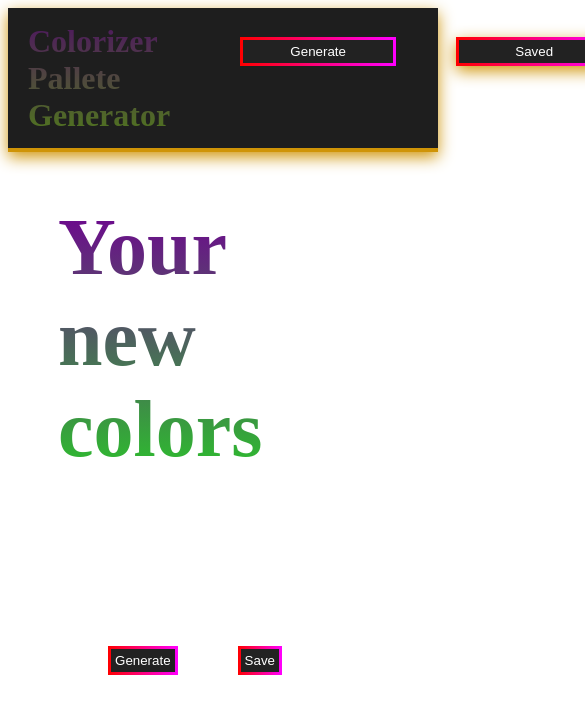
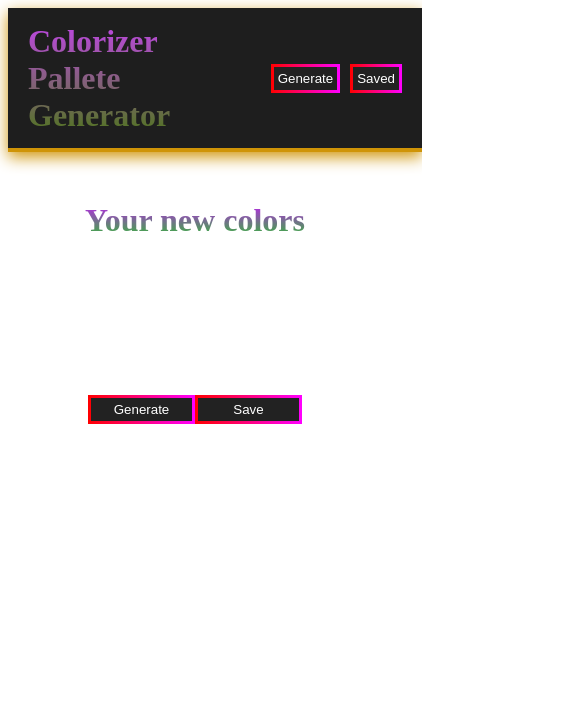
Before and after one commit to simo994q/pallette-generator-ts, a React (Vite) app: page / in a window 390 px wide. Shown: the top 714 px of the page, 585 px wide, since content can reach past the window. Built offline with nearby package versions, Linux system fonts and the light colour scheme; the HTML template or start-up script is replaced by a standard one.

Commit message:
More responsive :100:

```diff
--- a/src/Components/Button/Buttons.module.scss
+++ b/src/Components/Button/Buttons.module.scss
@@ -12,10 +12,11 @@
     display: flex;
     justify-content: center;
     position: relative;
-    width: 150px;
+    width: 100%;
     padding: 3px;
     background: linear-gradient(to right, red, rgb(255, 0, 255));
-    margin: 30px;
+    // margin: 10px;
+
 }
 
 
--- a/src/Components/ColorGroupHome/ColorGroupHome.module.scss
+++ b/src/Components/ColorGroupHome/ColorGroupHome.module.scss
@@ -1,6 +1,6 @@
 .wrapper {
     display: grid;
-    grid-template-columns: repeat(auto-fit, minmax(100px, 1fr));
+    grid-template-columns: 1fr 1fr 1fr 1fr 1fr;
     width: 100%;
     justify-content: center;
     gap: 4rem;
@@ -9,8 +9,25 @@
 
 
 @media (max-width: 360px) {
-    .wrapper{
-        gap: 3rem;
+    .wrapper {
+        grid-template-columns: 1fr 1fr;
+        gap: 2rem;
     }
 
- }
+}
+
+@media (min-width: 360px) and (max-width: 500px) {
+    .wrapper {
+        grid-template-columns: 1fr 1fr;
+        gap: 2rem;
+    }
+
+}
+
+@media (max-width: 768px) and (min-width:500px) {
+    .wrapper {
+        grid-template-columns: 1fr 1fr 1fr;
+        gap: 2rem;
+    }
+
+}
--- a/src/Pages/Homepage.module.scss
+++ b/src/Pages/Homepage.module.scss
@@ -1,5 +1,6 @@
 .homepage {
     margin: 30px;
+
     .headline {
         display: flex;
         flex-direction: column;
@@ -10,7 +11,7 @@
     h1 {
         font-size: 5rem;
         margin: 20px 20px 50px 20px;
-        background: -webkit-linear-gradient(rgb(112, 0, 146), rgb(44, 192, 44));
+        background: -webkit-linear-gradient(rgb(194, 26, 245), rgb(44, 192, 44));
         -webkit-background-clip: text;
         -webkit-text-fill-color: transparent;
     }
@@ -30,13 +31,44 @@
     color: white;
     font-size: 0.8rem;
 }
-    // margin: 50px;
+
+
+.generateSaveMobile {
+    display: none;
+}
 
 
 @media (max-width: 360px) {
 
-    h1{
+    .generateSaveMobile {
+        display: flex;
+        flex-direction: column;
+        gap: 20px;
+        justify-content: center;
+    }
+
+    .generateSave {
         display: none;
     }
 
- }
+    .homepage {
+
+        h1 {
+            font-size: 1.5rem;
+            margin: 20px 0px;
+
+        }
+
+    }
+}
+
+
+@media (max-width: 500px) and (min-width: 360px) {
+
+    .homepage {
+
+        h1 {
+            font-size: 2rem;
+        }
+    }
+}
--- a/src/Pages/Homepage.tsx
+++ b/src/Pages/Homepage.tsx
@@ -25,7 +25,7 @@ export function Homepage({ title }: { title: string }) {
 
         data.result.map((arr: number[]) => {
             const rgb_arr = arr;
-            const rgb = "#" + rgb_arr.map((e: any)=>e.toString(16).padStart(2, 0)).join("")
+            const rgb = "#" + rgb_arr.map((e: any) => e.toString(16).padStart(2, 0)).join("")
             allResultsHex.push(rgb)
         })
         console.log(allResultsHex);
@@ -53,13 +53,23 @@ export function Homepage({ title }: { title: string }) {
             </div>
             <ColorGroup>
                 {generatedPallette.length ?
-                    generatedPallette.map((color: string, i: number) => {
-                        return <ColorCard color={color} copytext={true} key={i} />
-                    }
-                    )
+                    <>
+                        {generatedPallette.map((color: string, i: number) => {
+                            return <ColorCard color={color} copytext={true} key={i} />
+
+                        }
+
+                        )}
+                        <div className={homepageStyle.generateSaveMobile}>
+                            <Button onClick={() => fetchNewPallette()}>Generate</Button>
+                            <Button>Save</Button>
+                        </div>
+
+                    </>
                     :
                     <p className={homepageStyle.infoText}>Click generate to get new colors</p>
                 }
+
             </ColorGroup>
             <div className={homepageStyle.generateSave}>
                 <Button onClick={() => fetchNewPallette()}>Generate</Button>
--- a/src/Pages/Nav/Nav.module.scss
+++ b/src/Pages/Nav/Nav.module.scss
@@ -2,7 +2,7 @@
     display: flex;
     border-bottom: #CF9407 solid 4px;
     padding-bottom: 15px;
-    width: 100vw;
+    width: 100%;
     background-color: #1e1e1e;
     height: 100px;
     align-items: center;
@@ -14,27 +14,31 @@
         flex-direction: row;
         justify-content: space-between;
         width: 100%;
+        align-items: center;
     }
 
     h3 {
         display: flex;
-        background: -webkit-linear-gradient(rgb(78, 25, 94), rgb(80, 117, 31));
+        background: -webkit-linear-gradient(rgb(191, 71, 228), rgb(80, 117, 31));
         -webkit-background-clip: text;
         -webkit-text-fill-color: transparent;
         font-size: 2rem;
-        // align-items: start;
+
     }
 
     ul {
         display: flex;
         list-style-type: none;
         justify-content: end;
-
+        gap: 10px;
+        align-items: center;
     }
 
 
     a {
+        display: flex;
         text-decoration: none;
+        align-items: center;
     }
 
 
@@ -45,6 +49,9 @@
 
     .navigation {
         height: 190px;
+
+        nav {
+            flex-direction: column;
         }
 
         ul {
@@ -53,8 +60,10 @@
 
 
         h3 {
-        font-size: 0.5rem;
+            margin-top: 20px;
+            font-size: 1.4rem;
             text-align: center;
+        }
     }
 
 
```
Lines whose indentation alone changed are shown as unchanged.
